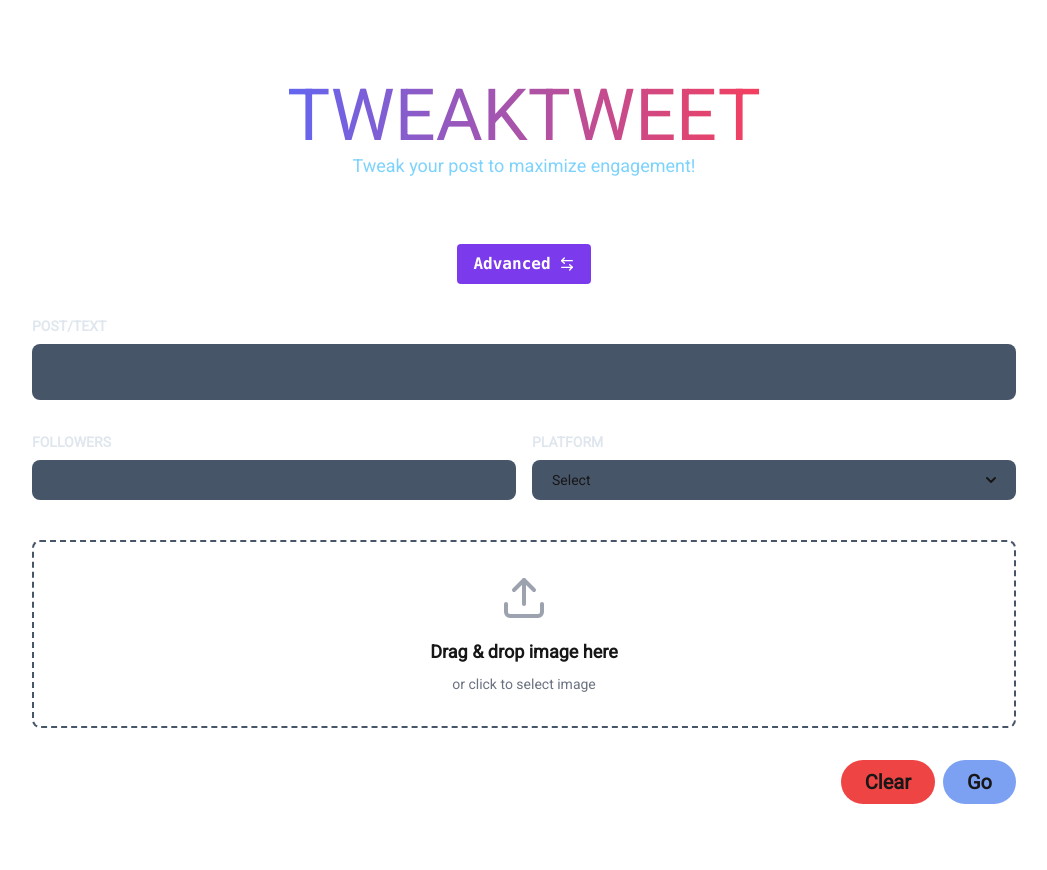
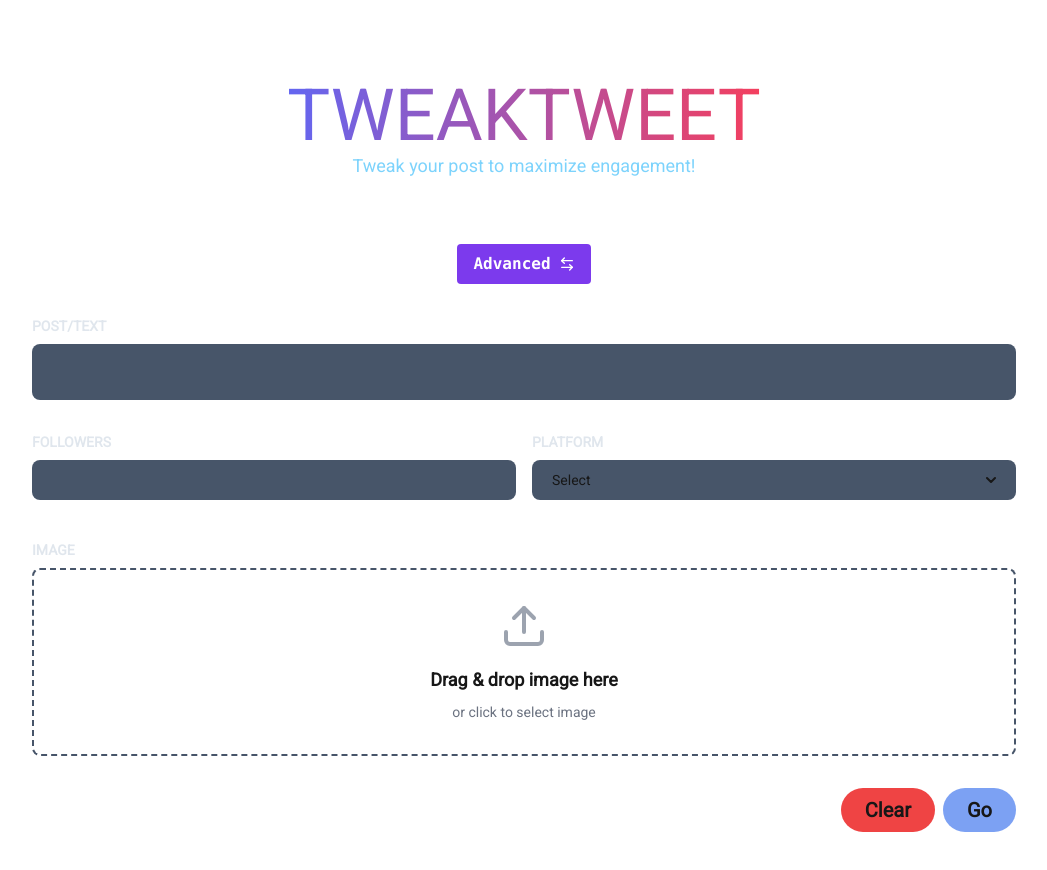
Before and after one commit to prateekkumaroriginal/tweaktweet, a Next.js app: page / in a window 1280 px wide. Both pictures are taken after a click on the button "Basic". Shown: the top 870 px of the page, without its empty margins (116-1163 px from the left). Built offline with nearby package versions, Linux system fonts and the light colour scheme.

Commit message:
Put label for image

```diff
--- a/components/ui/UploadDropzone.tsx
+++ b/components/ui/UploadDropzone.tsx
@@ -118,8 +118,15 @@ export default function UploadDropzone({ onFileSelect, selectedFile }: UploadDro
   }, [preview, onFileSelect]);
 
   return (
-    <div ref={containerRef} className="w-full">
+    <div ref={containerRef} className="flex flex-col w-full gap-y-2">
       {!selectedFile ? (
+        <>
+          <label
+            htmlFor="fileInput"
+            className="text-sm pr-4 uppercase font-semibold text-slate-300/60"
+          >
+            Image
+          </label>
           <div
             className={`relative border-2 border-dashed rounded-lg text-center ${isDragActive ? "border-blue-500 bg-blue-600/10" : error ? "border-red-500" : "border-slate-600"}`}
             onDragEnter={handleDragEnter}
@@ -135,6 +142,7 @@ export default function UploadDropzone({ onFileSelect, selectedFile }: UploadDro
               accept={ACCEPTED_IMAGE_TYPES.join(",")}
             />
 
+
             <label
               htmlFor="fileInput"
               className="cursor-pointer flex flex-col items-center justify-center p-8"
@@ -149,6 +157,7 @@ export default function UploadDropzone({ onFileSelect, selectedFile }: UploadDro
               {error && <p className="text-xs text-gray-500 mt-2">Supported formats: JPEG, PNG, GIF, WebP</p>}
             </label>
           </div>
+        </>
       ) : (
         <div className="border border-slate-600 rounded-lg p-4">
           <div className="flex items-center justify-between">
```
Lines whose indentation alone changed are shown as unchanged.
